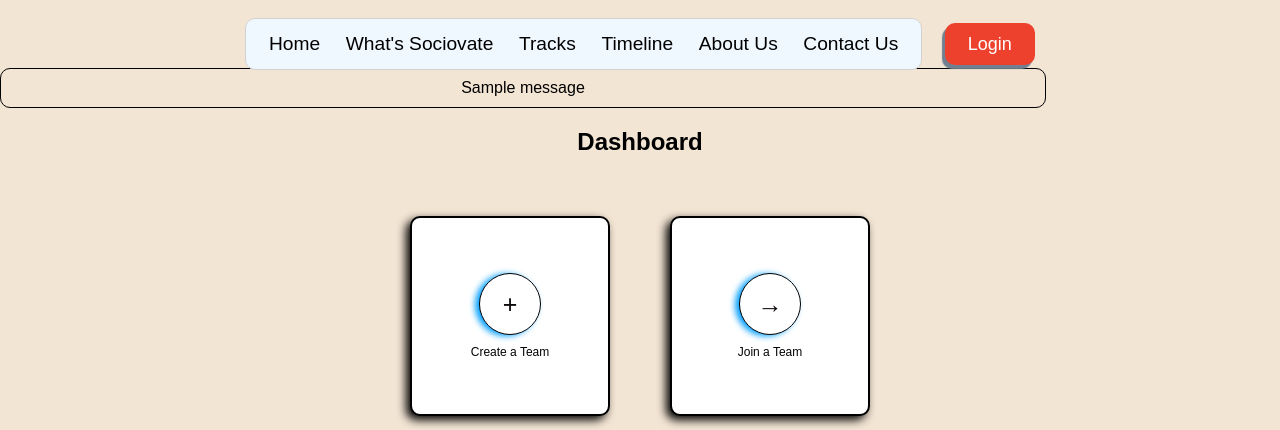
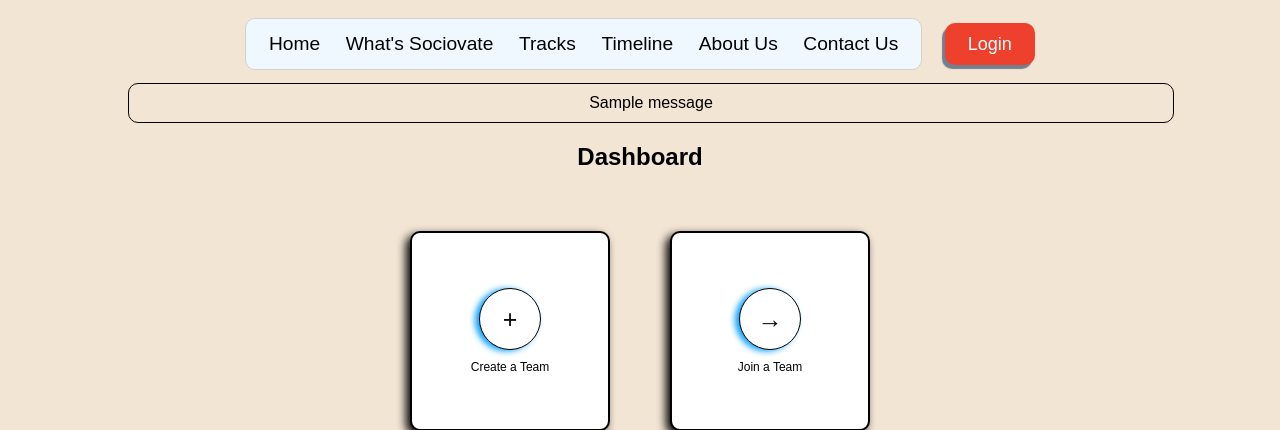
Before and after one commit to vijay-varadarajan/sociovate, a Django app: template portal/templates/portal/dashboard.html in a window 1280 px wide. Shown: the top 430 px of the page. Run offline with Django 4.2, Linux system fonts and the light colour scheme; the template is opened without the code that fills it, so the values that code supplies are empty; tables that the repository leaves empty hold one stand-in row (values such as "Sample post"); one stand-in notice (Sample message) is shown; parts of the project's set-up code (start-up, migrations or seed data) failed here and were passed over; some libraries are stand-ins or nearby versions; some web fonts are replaced.

Commit message:
error messages

```diff
--- a/portal/templates/portal/dashboard.html
+++ b/portal/templates/portal/dashboard.html
@@ -23,7 +23,7 @@
 
     {% if messages %}
         {% for message in messages %}
-            <div class="alert alert-{{ message.tags }}" style="width: 80%; display: flex; align-items: center; justify-content:center; text-align:center; padding: 10px 10px 10px 10px; margin: 15 15px 0px 10%; border: 1px solid black; border-radius: 10px">
+            <div class="alert alert-{{ message.tags }}" style="width: 80%; display: flex; align-items: center; justify-content:center; text-align:center; padding: 10px 10px 10px 10px; margin: 15px 15px 0px 10%; border: 1px solid black; border-radius: 10px">
                 {{ message }}
             </div>
         {% endfor %}
--- a/portal/views.py
+++ b/portal/views.py
@@ -39,7 +39,7 @@ def dashboard(request):
 
         submissions = Submission.objects.get(team=user_status.joined_team)
 
-        print(members)
+        print(f"'member0': {members[0]}, 'member1': {members[1] if len({members}) == 2 else '-'}, 'member2': {members[2] if len({members}) == 3 else '-'}, 'member3':{members[3] if len({members}) == 4 else '-'} , 'count': {len(members)}")
 
         return render(request, "portal/dashboard.html", {
             'in_team': True, 'member0': members[0], 'member1': members[1] if len(members) == 2 else '-', 'member2': members[2] if len(members) == 3 else '-', 'member3':members[3] if len(members) == 4 else '-' , 'count': len(members), 'submissions':submissions, 'team':team , 'message': '',
```
